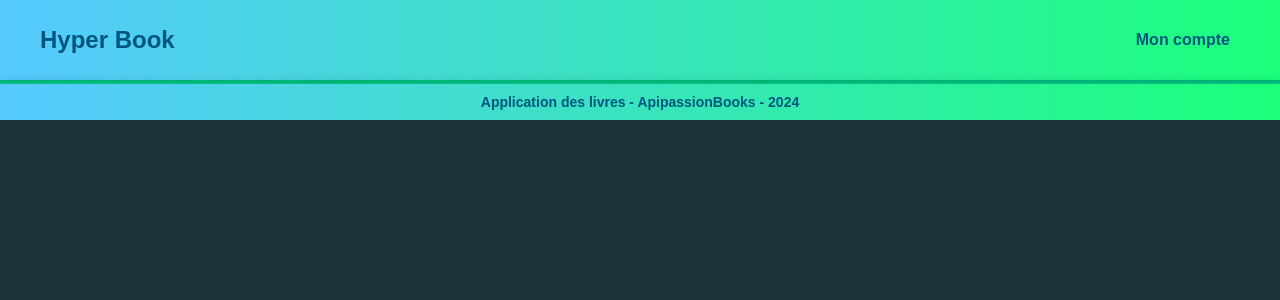
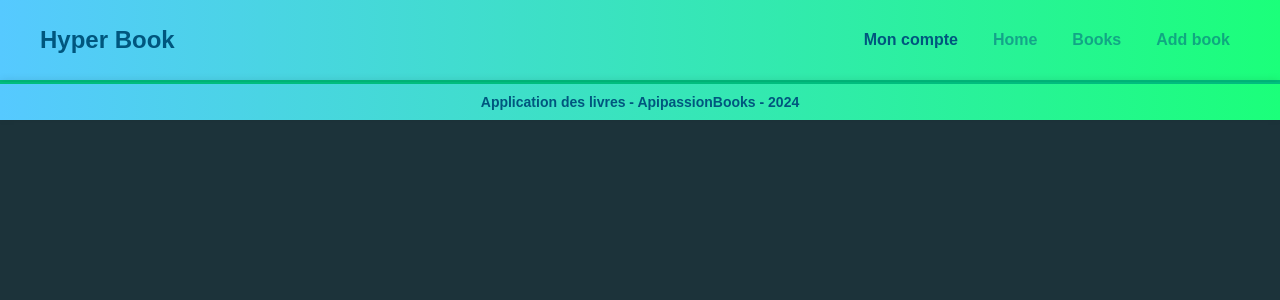
Before and after one commit to NimaETML/C294-FrontEnd, a Vue app in the folder passion-lecture-vue/: page /delete-book/1 in a window 1280 px wide. Shown: the top 300 px of the page. Built offline with nearby package versions, Linux system fonts and the light colour scheme; no server answers.

Commit message:
Disable des pages si nous ne sommes pas connectés

```diff
--- a/passion-lecture-vue/src/components/TheHeader.vue
+++ b/passion-lecture-vue/src/components/TheHeader.vue
@@ -4,11 +4,17 @@
       <div class="logo">
         <h1>Hyper Book</h1>
       </div>
-      <nav>
+      <nav v-if="isAuthenticated">
         <RouterLink :to="{ name: 'account' }">Mon compte</RouterLink>
-        <RouterLink v-if="isAuthenticated" :to="{ name: 'home' }">Home</RouterLink>
-        <RouterLink v-if="isAuthenticated" :to="{ name: 'book-list' }">Books</RouterLink>
-        <RouterLink v-if="isAuthenticated" :to="{ name: 'add-book' }">Add book</RouterLink>
+        <RouterLink :to="{ name: 'home' }">Home</RouterLink>
+        <RouterLink :to="{ name: 'book-list' }">Books</RouterLink>
+        <RouterLink :to="{ name: 'add-book' }">Add book</RouterLink>
+      </nav>
+      <nav v-else>
+        <RouterLink :to="{ name: 'account' }">Mon compte</RouterLink>
+        <RouterLink class="disabled" :to="{ name: 'home' }">Home</RouterLink>
+        <RouterLink class="disabled" :to="{ name: 'book-list' }">Books</RouterLink>
+        <RouterLink class="disabled" :to="{ name: 'add-book' }">Add book</RouterLink>
       </nav>
     </div>
   </header>
@@ -51,7 +57,8 @@ nav {
   gap: 15px;
 }
 
-nav a {
+nav a,
+.disabled {
   font-family: 'Arial', sans-serif;
   font-weight: bold;
   color: rgb(0, 86, 126);
@@ -60,6 +67,7 @@ nav a {
   transition:
     background 0.3s ease,
     color 0.3s ease;
+  cursor: not-allowed;
 }
 
 nav a.router-link-exact-active {
@@ -71,4 +79,8 @@ nav a:hover {
   color: #0084b8;
   border-radius: 4px;
 }
+
+.disabled {
+  opacity: 0.5;
+}
 </style>
--- a/passion-lecture-vue/src/router/index.js
+++ b/passion-lecture-vue/src/router/index.js
@@ -40,7 +40,7 @@ const router = createRouter({
       component: () => import('../views/DropBook.vue')
     },
     {
-      path: '/account',
+      path: '/',
       name: 'account',
       component: () => import('../views/AccountView.vue')
     }
--- a/passion-lecture-vue/src/views/DropBook.vue
+++ b/passion-lecture-vue/src/views/DropBook.vue
@@ -8,7 +8,7 @@ const route = useRoute()
 onMounted(() => {
   deleteBook()
 })
-
+//Suppresion du livre
 async function deleteBook() {
   try {
     const response = await BookService.deleteBook(route.params.id)
```
